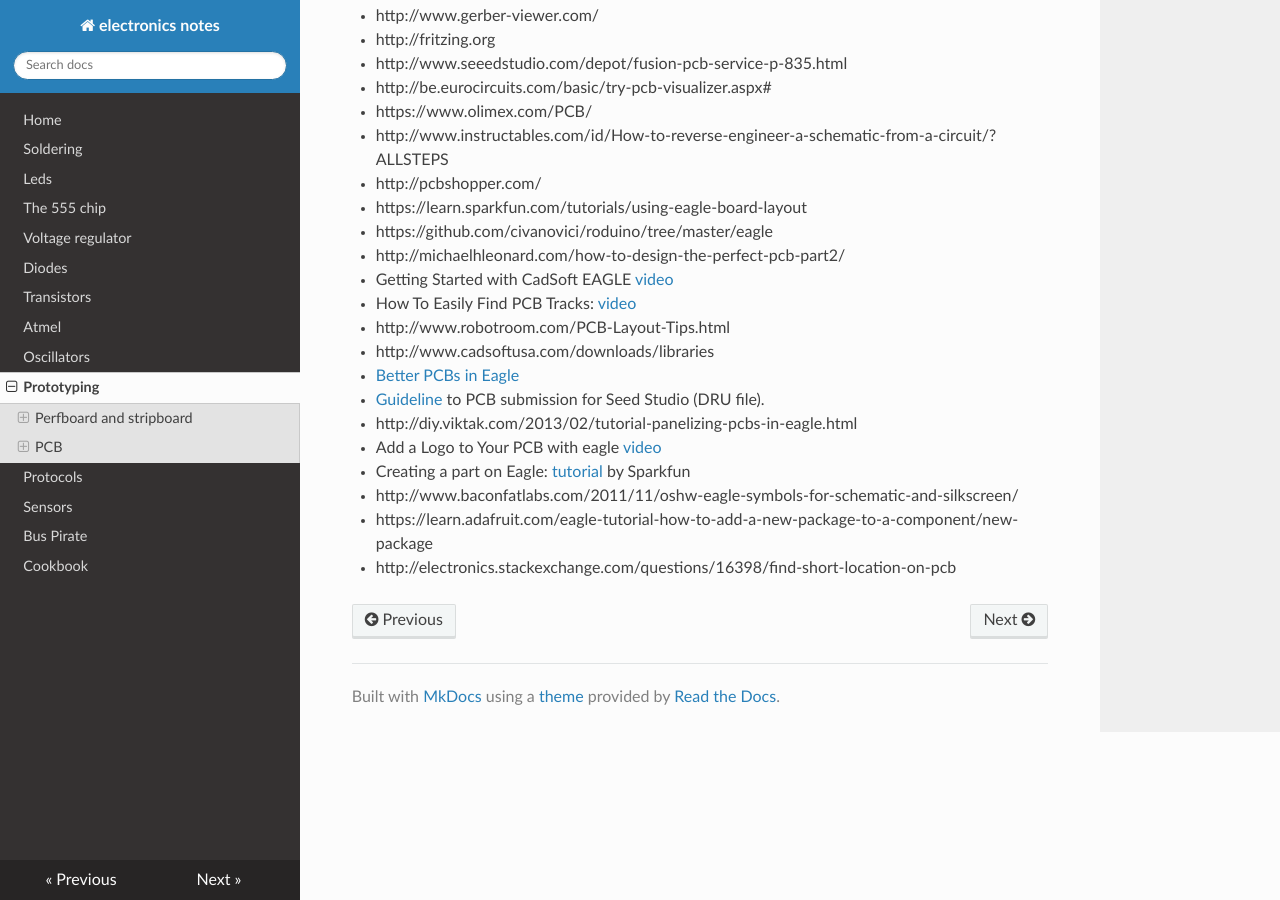
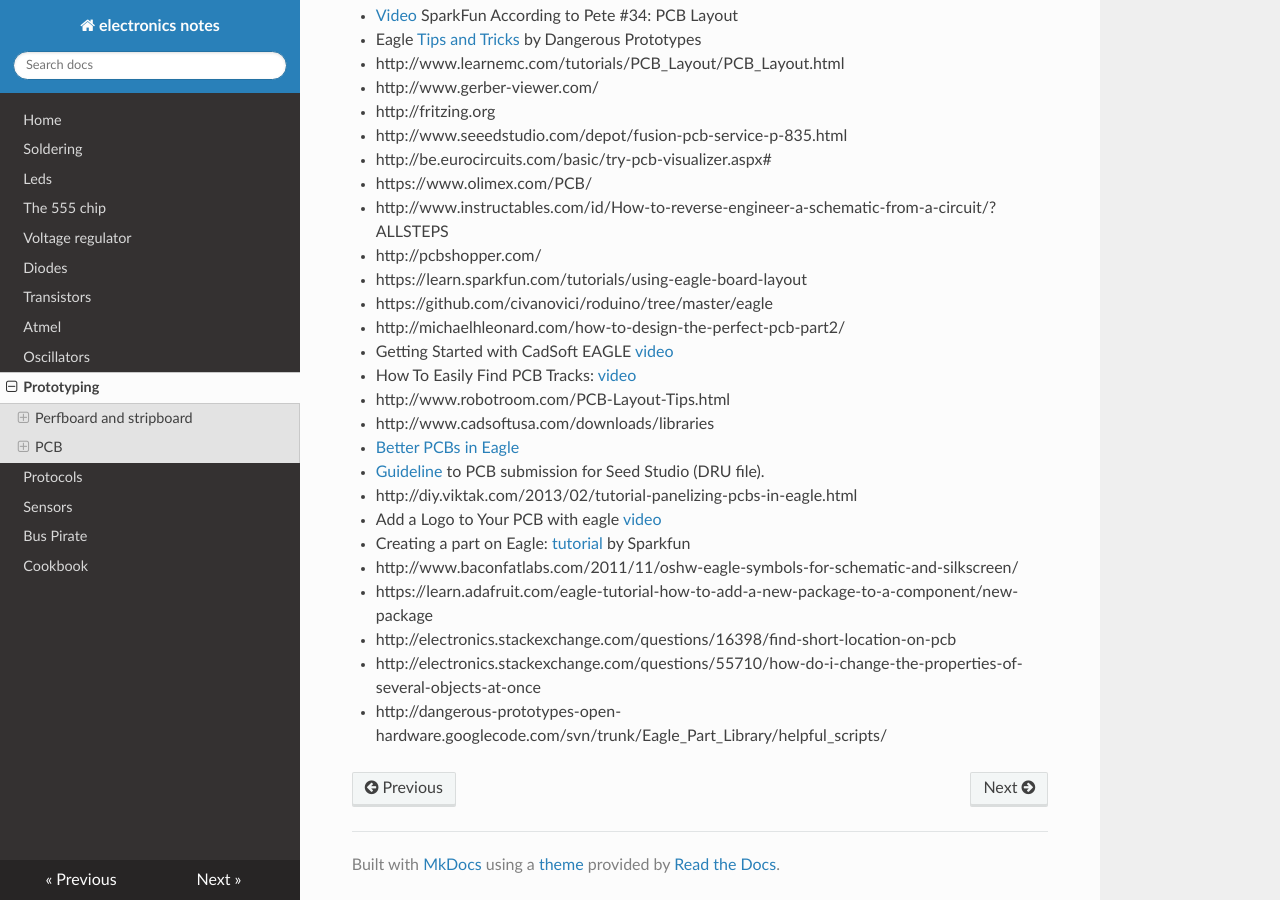
Before and after one commit to gipi/electronics-notes, an MkDocs documentation site: the page built from docs/Prototyping.md, in a window 1280 px wide and 900 px high, scrolled down 5109 px. Built offline with MkDocs 1.6.1, drawn with Linux system fonts in a browser that asks for light colours; nearby versions of some CDN libraries; old or Windows-style settings are respelled for this version of MkDocs; part of the change alters nothing that is shown; some of the changed text lies outside the part shown.

Commit message:
Some tricks for eagle.

```diff
--- a/docs/Prototyping.md
+++ b/docs/Prototyping.md
@@ -82,6 +82,8 @@ In some cases you are not able to see where the missing airwires to route are, a
 is to zoom out a lot and then click to the routing tool, at this point the missing piece
 will show magically.
 
+There is also a zoomunrouted.ulp that zooms in on any place that is unconnected. It is a standard part of our PCB pre-flight.
+
 ### Panelization
 
 The boards are not builded one at times, they are usually done in an unique sheet, the single
@@ -137,3 +139,5 @@ processing has finished than you will found the created files in the folder.
  - http://www.baconfatlabs.com/2011/11/oshw-eagle-symbols-for-schematic-and-silkscreen/
  - https://learn.adafruit.com/eagle-tutorial-how-to-add-a-new-package-to-a-component/new-package
  - http://electronics.stackexchange.com/questions/16398/find-short-location-on-pcb
+ - http://electronics.stackexchange.com/questions/55710/how-do-i-change-the-properties-of-several-objects-at-once
+ - http://dangerous-prototypes-open-hardware.googlecode.com/svn/trunk/Eagle_Part_Library/helpful_scripts/
```
